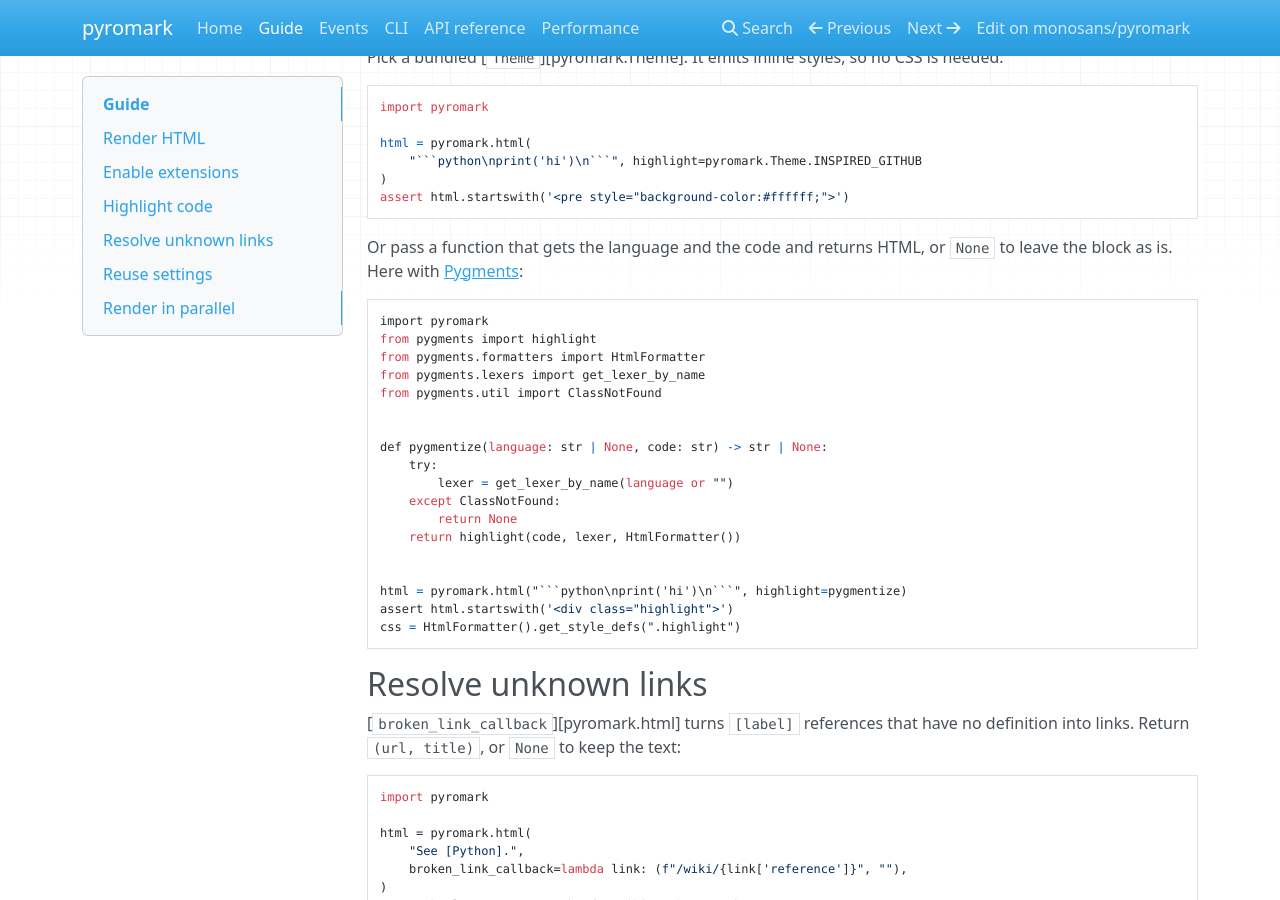
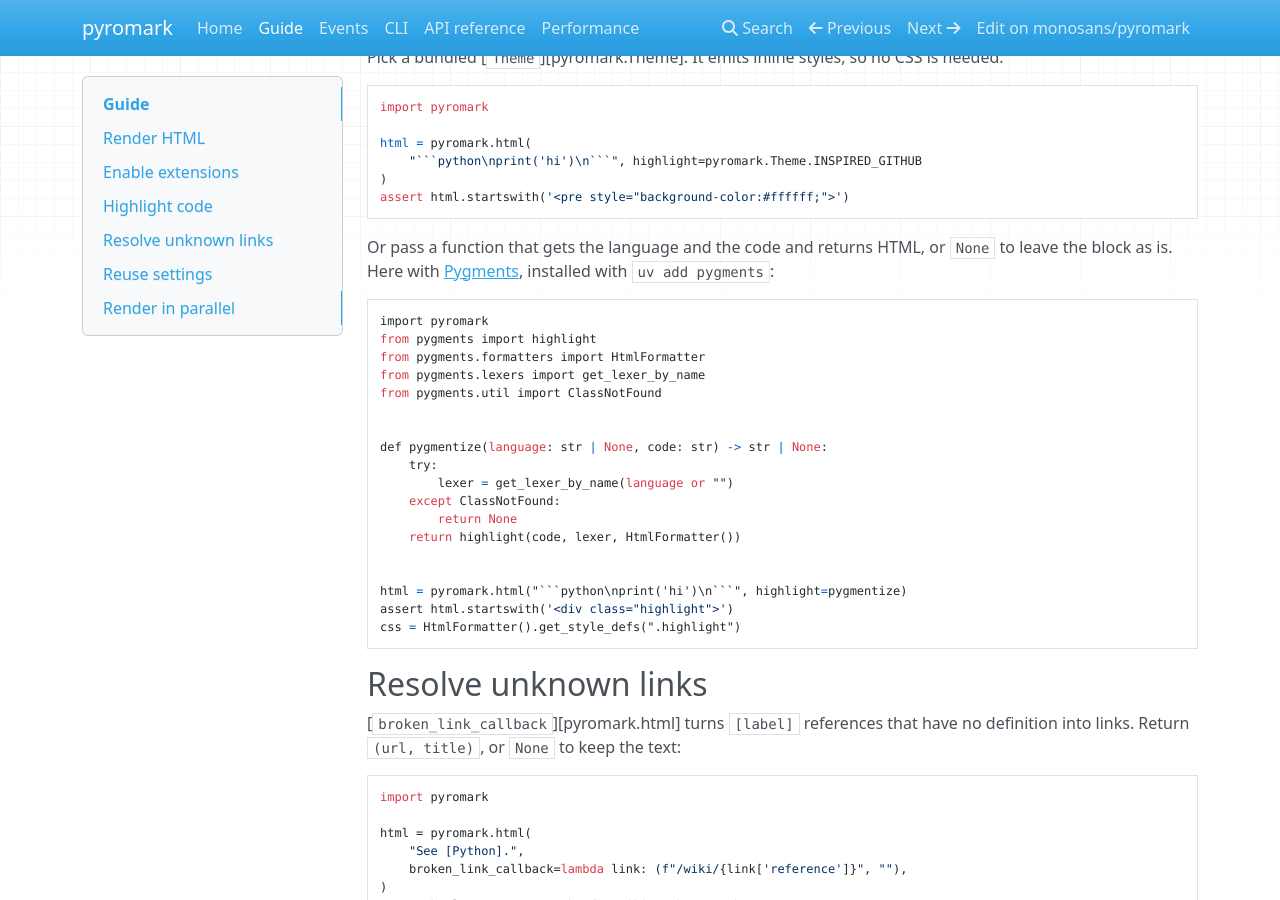
Before and after one commit to monosans/pyromark, an MkDocs documentation site: the page built from docs/guide.md, in a window 1280 px wide and 900 px high, scrolled down 1685 px. Built offline with MkDocs 1.6.1, drawn with Linux system fonts in a browser that asks for light colours; nearby versions of some CDN libraries.

Commit message:
docs: say how to install Pygments for the highlighting example

`````diff
--- a/docs/guide.md
+++ b/docs/guide.md
@@ -79,7 +79,7 @@ html = pyromark.html(
 assert html.startswith('<pre style="background-color:#ffffff;">')
 ````
 
-Or pass a function that gets the language and the code and returns HTML, or `None` to leave the block as is. Here with [Pygments](https://pygments.org):
+Or pass a function that gets the language and the code and returns HTML, or `None` to leave the block as is. Here with [Pygments](https://pygments.org), installed with `uv add pygments`:
 
 ````python
 import pyromark
`````
